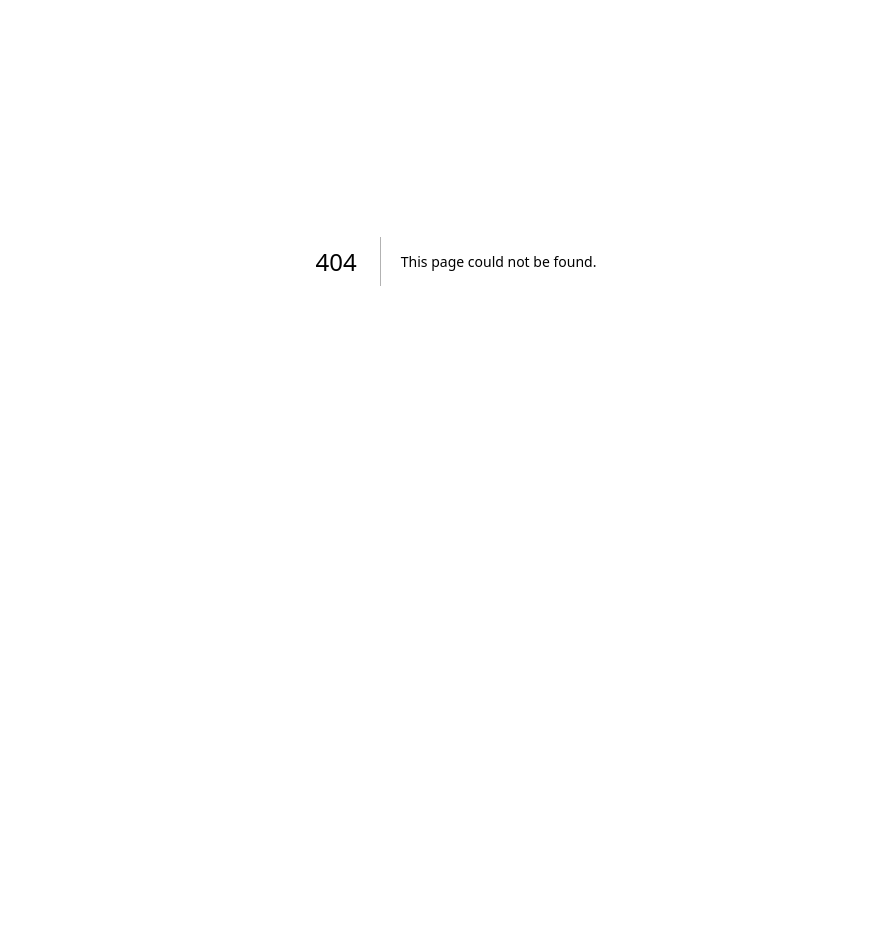
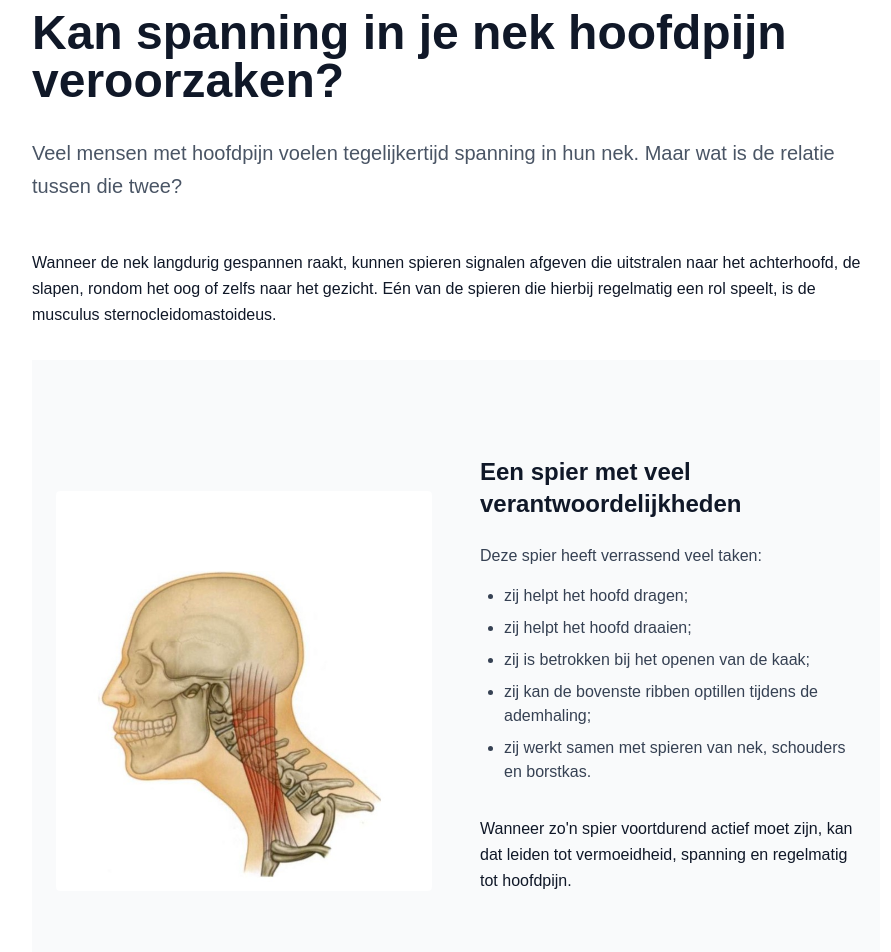
Before and after one commit to borisd2709/boris-fysio, a Next.js app: page /kennisbank/nek-hoofdpijn in a window 1280 px wide. Before the commit this address had no page. Shown: the part 200-1152 px from the top of the page, without its empty margins (184-1075 px from the left). Before the commit the page ends 861 px from the top, so only its background shows below. Built offline with nearby package versions, Linux system fonts and the light colour scheme.

Commit message:
nek hoofdpijn

```diff
--- /dev/null
+++ b/app/kennisbank/nek-hoofdpijn/page.tsx
@@ -0,0 +1,218 @@
+import Link from "next/link";
+
+export default function NekHoofdpijnPage() {
+  return (
+    <main className="bg-white text-gray-900">
+
+      <section className="max-w-4xl mx-auto px-6 pt-28 pb-24">
+
+        <p className="text-sm uppercase tracking-wide text-gray-500 mb-4">
+          Kennisbank
+        </p>
+
+        <h1 className="text-4xl md:text-5xl font-semibold mb-8">
+          Kan spanning in je nek hoofdpijn veroorzaken?
+        </h1>
+
+        <p className="text-xl text-gray-600 leading-relaxed mb-12">
+          Veel mensen met hoofdpijn voelen tegelijkertijd spanning in hun nek.
+          Maar wat is de relatie tussen die twee?
+        </p>
+
+        <p className="mb-8 leading-relaxed">
+          Wanneer de nek langdurig gespannen raakt, kunnen spieren signalen
+          afgeven die uitstralen naar het achterhoofd, de slapen, rondom het
+          oog of zelfs naar het gezicht. Eén van de spieren die hierbij
+          regelmatig een rol speelt, is de musculus sternocleidomastoideus.
+        </p>
+{/* UITLEG */}
+      <section className="py-24 bg-gray-50">
+        <div className="max-w-5xl mx-auto px-6 grid md:grid-cols-2 gap-12 items-center">
+
+          <div
+            className="h-[400px] bg-cover bg-center rounded"
+            style={{
+              backgroundImage: "url('/images/SCM.jpg')",
+            }}
+          />
+
+          <div>
+            <h2 className="text-2xl font-semibold mb-6">
+              Een spier met veel verantwoordelijkheden
+            </h2>
+
+            <p className="text-gray-700 mb-4">
+            Deze spier heeft verrassend veel taken:
+          </p>
+
+          <ul className="list-disc pl-6 space-y-2 mb-8 text-gray-700">
+          <li>zij helpt het hoofd dragen;</li>
+          <li>zij helpt het hoofd draaien;</li>
+          <li>zij is betrokken bij het openen van de kaak;</li>
+          <li>zij kan de bovenste ribben optillen tijdens de ademhaling;</li>
+          <li>zij werkt samen met spieren van nek, schouders en borstkas.</li>
+        </ul>
+
+        <p className="mb-8 leading-relaxed">
+          Wanneer zo'n spier voortdurend actief moet zijn, kan dat leiden tot
+          vermoeidheid, spanning en regelmatig tot hoofdpijn.
+        </p>
+
+
+          </div>
+
+        </div>
+
+      </section>
+<h2 className="text-2xl font-semibold mt-16 mb-6">
+          De relatie met ademhaling
+        </h2>
+
+        <p className="mb-8 leading-relaxed">
+          Veel mensen denken bij nekspanning niet direct aan ademhaling. Toch
+          wordt de musculus sternocleidomastoideus vaak actiever wanneer iemand
+          hoog in de borst ademt. In dat geval helpt de spier bij het optillen
+          van de ribben.
+        </p>
+        <h2 className="text-2xl font-semibold mt-16 mb-6">
+          De relatie met ademhaling
+        </h2>
+
+        <p className="mb-8 leading-relaxed">
+          Veel mensen denken bij nekspanning niet direct aan ademhaling. Toch
+          wordt de musculus sternocleidomastoideus vaak actiever wanneer iemand
+          hoog in de borst ademt. In dat geval helpt de spier bij het optillen
+          van de ribben.
+        </p>
+
+        <p className="mb-8 leading-relaxed">
+          Dat is heel nuttig tijdens inspanning. Maar wanneer deze manier van
+          ademen ook in rust overheerst, krijgt de spier nauwelijks de kans om
+          te ontspannen. Sommige mensen leven daardoor ongemerkt met voortdurend
+          licht aangespannen nekspieren.
+        </p>
+
+        <h2 className="text-2xl font-semibold mt-16 mb-6">
+          Een team van spieren
+        </h2>
+
+        <p className="mb-8 leading-relaxed">
+          De musculus sternocleidomastoideus werkt niet alleen. Aan de
+          achterkant van het lichaam werkt zij samen met onder andere het
+          bovenste deel van de musculus trapezius. Samen zorgen deze spieren
+          ervoor dat het hoofd zijn positie behoudt en dat we kunnen kijken,
+          draaien, werken en bewegen.
+        </p>
+
+        <p className="mb-4">
+          Wanneer de balans in dit systeem verstoord raakt, kunnen nek en
+          schouders harder gaan werken dan nodig is. Dat wordt vaak gevoeld als:
+        </p>
+
+        <ul className="list-disc pl-6 space-y-2 mb-8 text-gray-700">
+          <li>een zware nek;</li>
+          <li>druk op het achterhoofd;</li>
+          <li>spanning tussen de schouderbladen;</li>
+          <li>hoofdpijn aan het einde van de dag.</li>
+        </ul>
+
+
+
+        <h2 className="text-2xl font-semibold mt-16 mb-6">
+          Meer dan alleen een lokale klacht
+        </h2>
+
+        <p className="mb-8 leading-relaxed">
+          Bij nek- en schouderspanning kijken we vaak naar de pijnlijke plek.
+          Toch blijkt in de praktijk regelmatig dat er meer meespeelt.
+        </p>
+
+        <ul className="list-disc pl-6 space-y-2 mb-8 text-gray-700">
+          <li>Hoe iemand ademhaalt.</li>
+          <li>Hoe iemand zit of staat.</li>
+          <li>Hoeveel verantwoordelijkheid iemand draagt.</li>
+          <li>Hoe iemand omgaat met stress.</li>
+          <li>Hoe gemakkelijk iemand grenzen aangeeft.</li>
+        </ul>
+
+        <p className="mb-8 leading-relaxed">
+          Het lichaam vertelt vaak een groter verhaal dan alleen dat ene
+          pijnlijke punt in de nek.
+        </p>
+
+        <h2 className="text-2xl font-semibold mt-16 mb-6">
+          Een lichaam dat zich opricht
+        </h2>
+
+        <p className="mb-8 leading-relaxed">
+          Interessant genoeg zie je vaak dat mensen met meer vertrouwen in hun
+          lichaam zich anders bewegen. Zij hoeven minder te compenseren. Er is
+          voldoende draagkracht om rechtop te staan, keuzes te maken, grenzen
+          aan te geven en zaken los te laten wanneer dat nodig is.
+        </p>
+
+        <p className="mb-8 leading-relaxed">
+          Dat betekent niet dat spanning uitsluitend "tussen de oren" zit. Wel
+          dat lichaam en geest voortdurend met elkaar samenwerken. Een nek
+          draagt niet alleen een hoofd. Een nek draagt soms ook de belasting
+          van een druk leven.
+        </p>
+
+        <h2 className="text-2xl font-semibold mt-16 mb-6">
+          Wat kun je zelf doen?
+        </h2>
+
+        <p className="mb-4">
+          Wanneer nekspanning en hoofdpijn regelmatig terugkomen, kan het helpen
+          om niet alleen naar de pijn te kijken.
+        </p>
+
+        <ul className="list-disc pl-6 space-y-2 mb-8 text-gray-700">
+          <li>Let op hoe je ademt.</li>
+          <li>Observeer hoeveel spanning je in je kaak vasthoudt.</li>
+          <li>Onderzoek of je schouders voortdurend opgetrokken zijn.</li>
+          <li>Kijk naar je werkhouding achter een beeldscherm.</li>
+          <li>Maak voldoende ruimte voor herstelmomenten.</li>
+        </ul>
+
+        <p className="mb-8 leading-relaxed">
+          Soms begint verandering niet met harder rekken of meer trainen, maar
+          met beter begrijpen waarom de nek zo hard moet werken.
+        </p>
+
+        <h2 className="text-2xl font-semibold mt-16 mb-6">
+          Tot slot
+        </h2>
+
+        <p className="mb-8 leading-relaxed">
+          Ja, spanning in de nek kan hoofdpijn veroorzaken. Maar de vraag wordt
+          vaak interessanter wanneer we verder kijken dan de plek van de pijn.
+        </p>
+
+        <p className="text-lg leading-relaxed">
+          De musculus sternocleidomastoideus is daarbij een mooie gids. Deze
+          spier verbindt ademhaling, houding, kaakfunctie, nekbelasting en
+          stressrespons met elkaar. Soms ligt de oplossing daarom niet alleen
+          in het behandelen van de nek, maar in het begrijpen van het systeem
+          waar die nek onderdeel van is.
+        </p>
+
+      </section>
+      {/* CTA */}
+      <section className="py-24 text-center">
+        <h2 className="text-2xl mb-4">
+          Wil je ervaren welke invloed deze spier heeft op je hoofdpijn?
+        </h2>
+
+        <p className="text-gray-600 mb-6">
+          Soms begint verandering bij één ervaring.
+        </p>
+
+        <Link href="/afspraak" className="inline-flex items-center justify-center rounded-full bg-gray-900 px-6 py-3 text-white font-medium hover:bg-gray-800 transition">
+          Maak een afspraak
+        </Link>
+      </section>
+
+    </main>
+  );
+}
--- a/app/kennisbank/page.tsx
+++ b/app/kennisbank/page.tsx
@@ -51,6 +51,16 @@ const categories = [
       {
         title: "Waarom blijven je schouders gespannen?",
         slug: "schouders-gespannen",
+      },
+    ],
+  },
+
+  {
+    title: "Nek-hoofdpijn",
+    posts: [
+      {
+        title: "Kan spanning in je nek hoofdpijn veroorzaken?",
+        slug: "nek-hoofdpijn",
       },
     ],
   },
--- a/app/kennisbank/schouders-gespannen/page.tsx
+++ b/app/kennisbank/schouders-gespannen/page.tsx
@@ -49,14 +49,23 @@ verschillende spiergroepen een rol spelen.
 </p>
 
 
-<h2 className="text-2xl font-semibold mt-16 mb-6">
+{/* UITLEG */}
+      <section className="py-24 bg-gray-50">
+        <div className="max-w-5xl mx-auto px-6 grid md:grid-cols-2 gap-12 items-center">
 
-De schouder is meer dan een schouder
+          <div
+            className="h-[400px] bg-cover bg-center rounded"
+            style={{
+              backgroundImage: "url('/images/aap.jpg')",
+            }}
+          />
 
-</h2>
+          <div>
+            <h2 className="text-2xl font-semibold mb-6">
+              De schouder is meer dan een schouder
+            </h2>
 
-
-<p className="mb-6 leading-relaxed">
+            <p className="mb-6 leading-relaxed">
 
 Wanneer een schouder gespannen aanvoelt, kijken we vaak direct naar
 
@@ -95,6 +104,14 @@ De schouder probeert zich voortdurend aan te passen aan wat er elders
 gebeurt.
 
 </p>
+
+          </div>
+
+        </div>
+      </section>
+
+
+
 
 
 <h2 className="text-2xl font-semibold mt-16 mb-6">
@@ -298,7 +315,7 @@ maar bij het begrijpen van wat het lichaam probeert op te lossen.
 
 </p>
 
-</section>
+        </section>
 {/* CTA */}
       <section className="py-24 text-center">
         <h2 className="text-2xl mb-4">
```
Also changed, not shown: public/images/SCM.jpg (added), public/images/aap.jpg (added).
